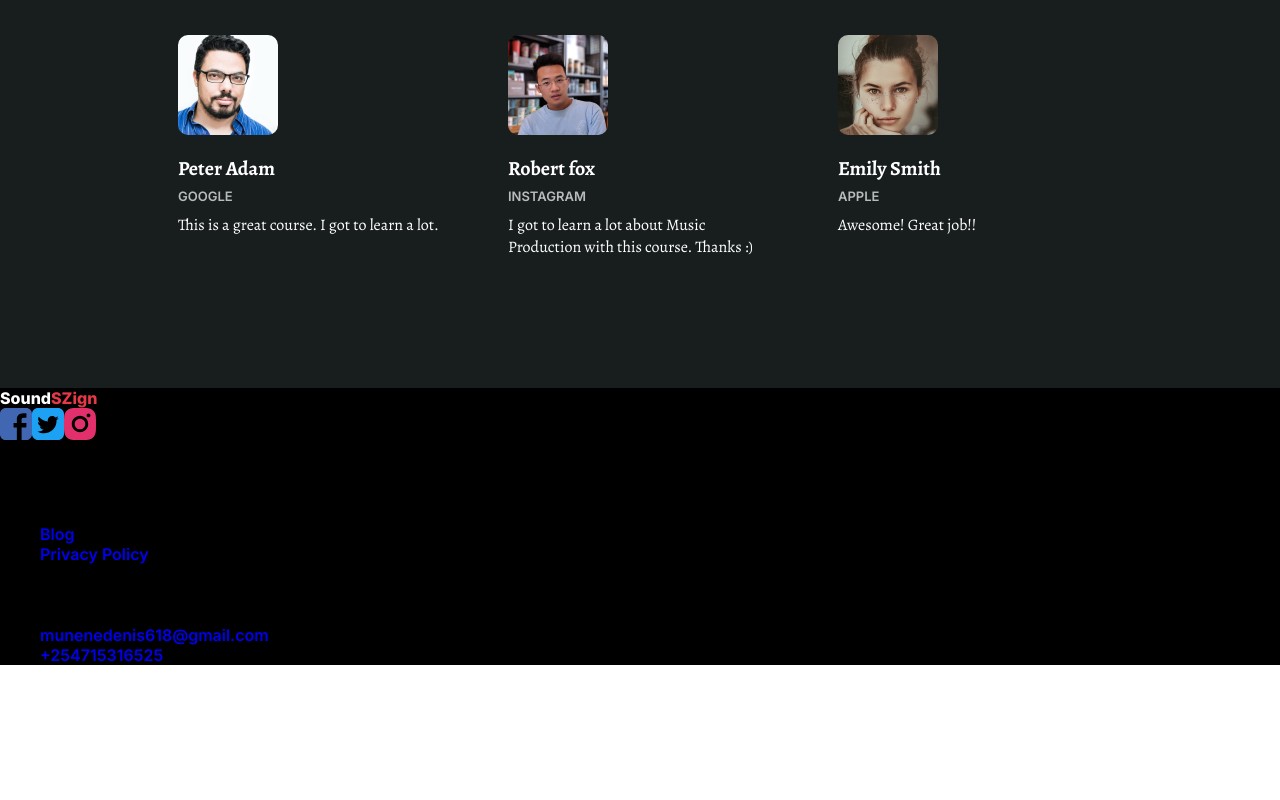
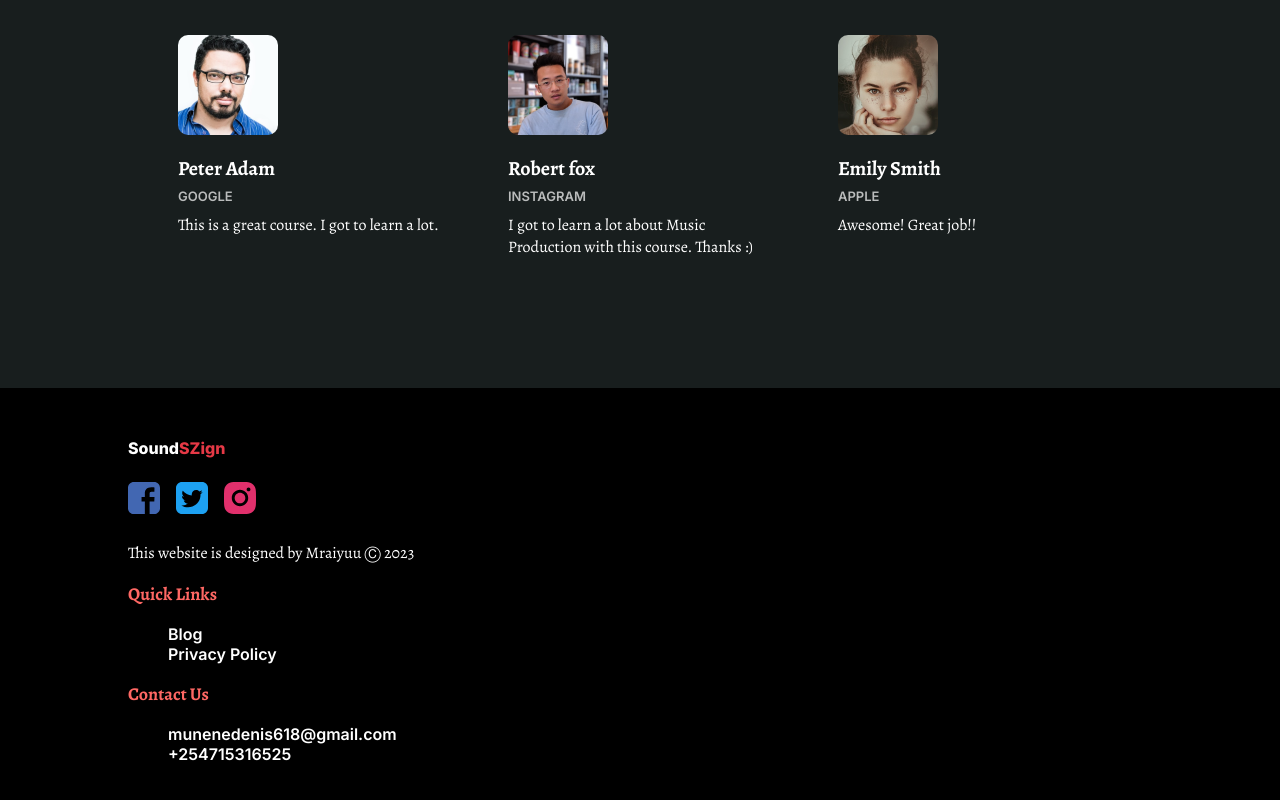
Before and after one commit to mraiyuu/music, a React (Vite) app: page / in a window 1280 px wide. Shown: the part 2540-3340 px from the top of the page. Before the commit the page ends 3221 px from the top, so only its background shows below. Built offline with nearby package versions, Linux system fonts and the light colour scheme.

Commit message:
refactor

```diff
--- a/src/components/Footer/Footer.css
+++ b/src/components/Footer/Footer.css
@@ -0,0 +1,28 @@
+footer .content-container {
+    padding: 50px 0px;
+}
+
+footer a {
+    color: #ffffff;
+}
+
+footer .social-icons {
+    display: flex;
+    gap: 16px;
+    margin: 24px 0px;
+
+}
+
+footer .copy-right {
+    font-family: "Alegreya", serif;
+    font-size: 16px;
+    font-weight: 400;
+    color: #ffffff;
+}
+
+footer h3 {
+    color: var(--pink-color);
+    font-family: "Alegreya", serif;
+    font-size: 18px;
+    font-weight: 800;
+}
--- a/src/components/Footer/Footer.jsx
+++ b/src/components/Footer/Footer.jsx
@@ -5,12 +5,13 @@ import { facebookLogo, twitterLogo, instagramLogo } from '../../assets';
 const Footer = () => {
   return (
     <footer className="black">
+      <div className="wrapper">
       <div className="content-container">
         <div className="links">
           <a href="#" className="logo">
             Sound<span className="red">SZign</span>
           </a>
-          <div className="social-icon">
+          <div className="social-icons">
             <a href="#">
               <img src={facebookLogo}/>
             </a>
@@ -20,11 +21,12 @@ const Footer = () => {
             <a href="#">
               <img src={instagramLogo}/>
             </a>
-            <div className="copy-right">
+
+
+          </div>
+          <div className="copy-right">
             This website is designed by Mraiyuu Ⓒ 2023
             </div>
-
-          </div>
           <div className="quick-links">
             <h3>Quick Links</h3>
             <ul>
@@ -53,6 +55,8 @@ const Footer = () => {
           </div>
         </div>
       </div>
+      </div>
+
     </footer>
   )
 }
```
